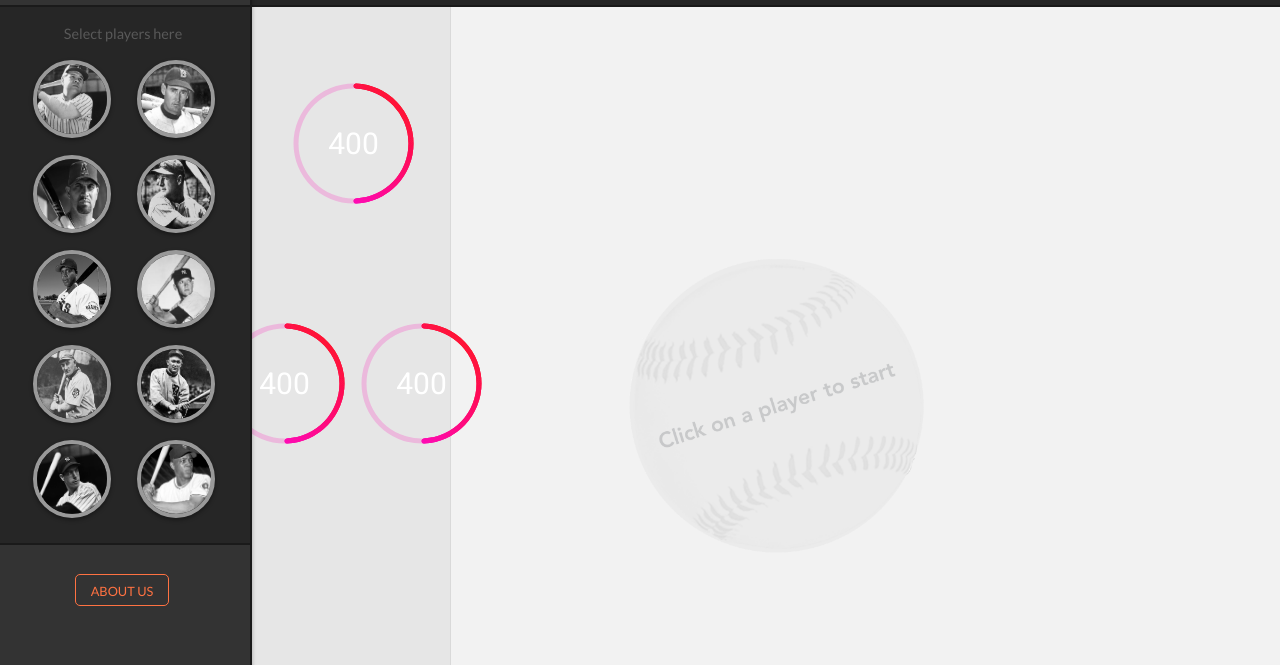
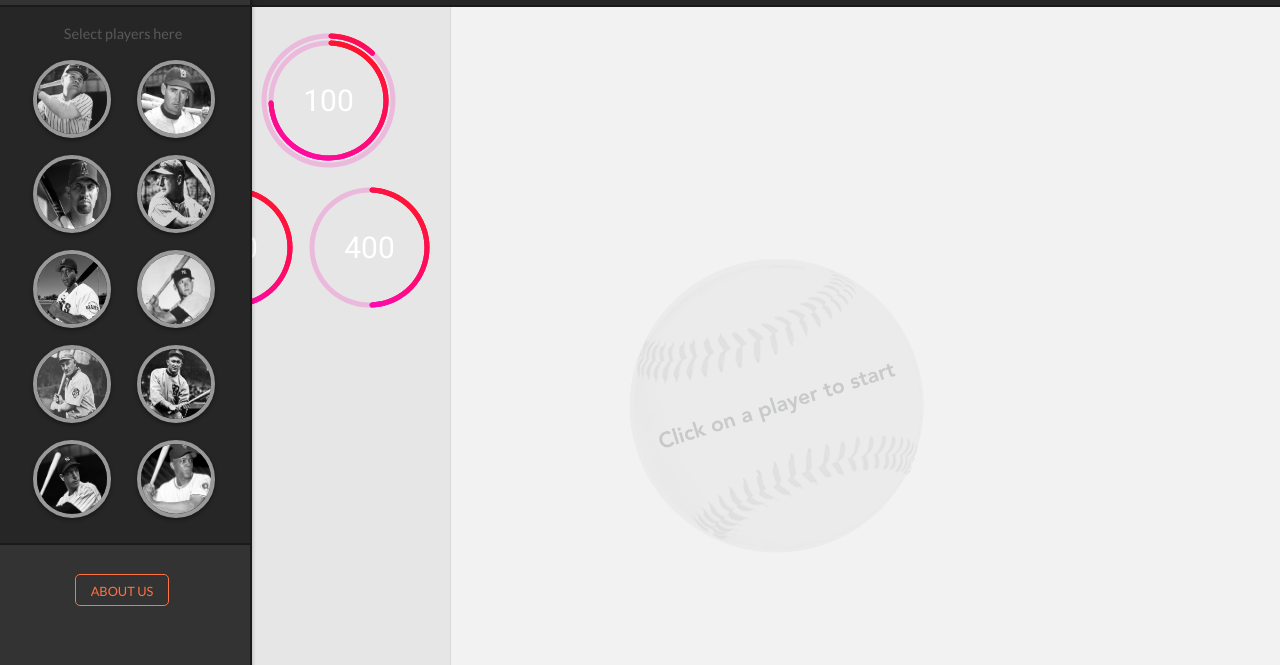
Before and after one commit to kbourque/mlbamdataviz, a plain HTML site: page index.html in a window 1280 px wide. Shown: the part 135-800 px from the top of the page. Drawn offline with nearby package versions, Linux system fonts and the light colour scheme.

Commit message:
double bars

```diff
--- a/index.html
+++ b/index.html
@@ -135,7 +135,17 @@
             series: [
               {
                 labelStart: '\uF105',
-                value: 400,
+                value: 600,
+                color: {
+                  linearGradient: { x1: '0%', y1: '100%', x2: '50%', y2: '0%', spreadMethod: 'pad' },
+                  stops: [
+                    {offset: '0%', 'stop-color': '#fe08b5', 'stop-opacity': 1},
+                    {offset: '100%', 'stop-color': '#ff1410', 'stop-opacity': 1}
+                  ]}
+              },
+              {
+                labelStart: '\uF105',
+                value: 100,
                 color: {
                   linearGradient: { x1: '0%', y1: '100%', x2: '50%', y2: '0%', spreadMethod: 'pad' },
                   stops: [
--- a/main.css
+++ b/main.css
@@ -431,13 +431,7 @@ h3 {
     left: 0;
 }
 
-#q6-spine {
-    width: 720px;
-    height: 4px;
-    background: #857c78;
-    border-radius: 2px;
-    position: absolute;
-}
+
 
 section {
   margin: 10px 200px;
@@ -467,6 +461,8 @@ user-select: none;
 .goAway {
   display: none;
 }
+
+/* HOVERING */
 
 .d3-tip {
   line-height: 1;
@@ -517,7 +513,7 @@ user-select: none;
 
  .containz div {
    display: inline-block;
-   padding: 50px;
+   padding-right: 50px;
  }
 
  .rbc-label-start {
```
